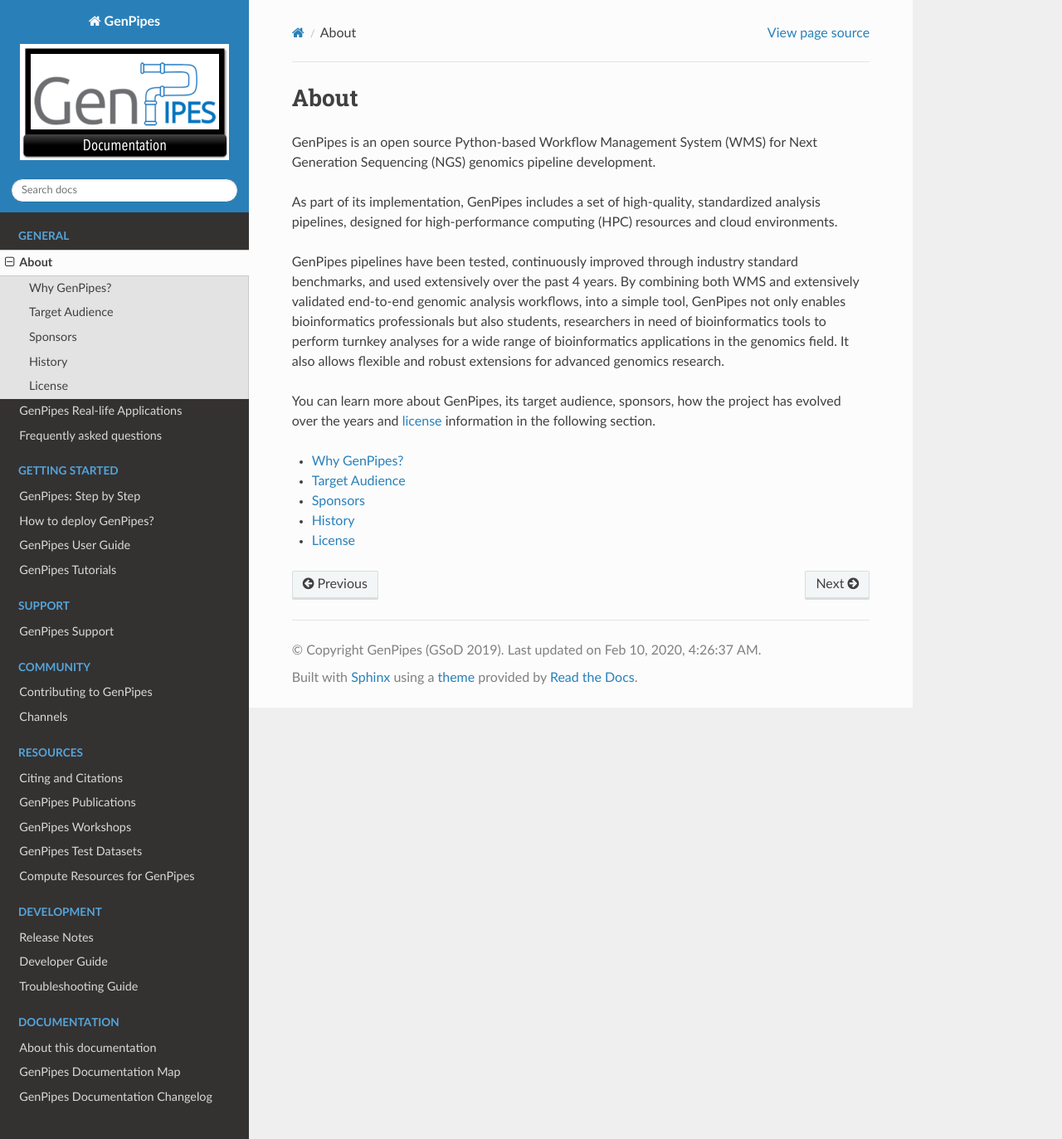
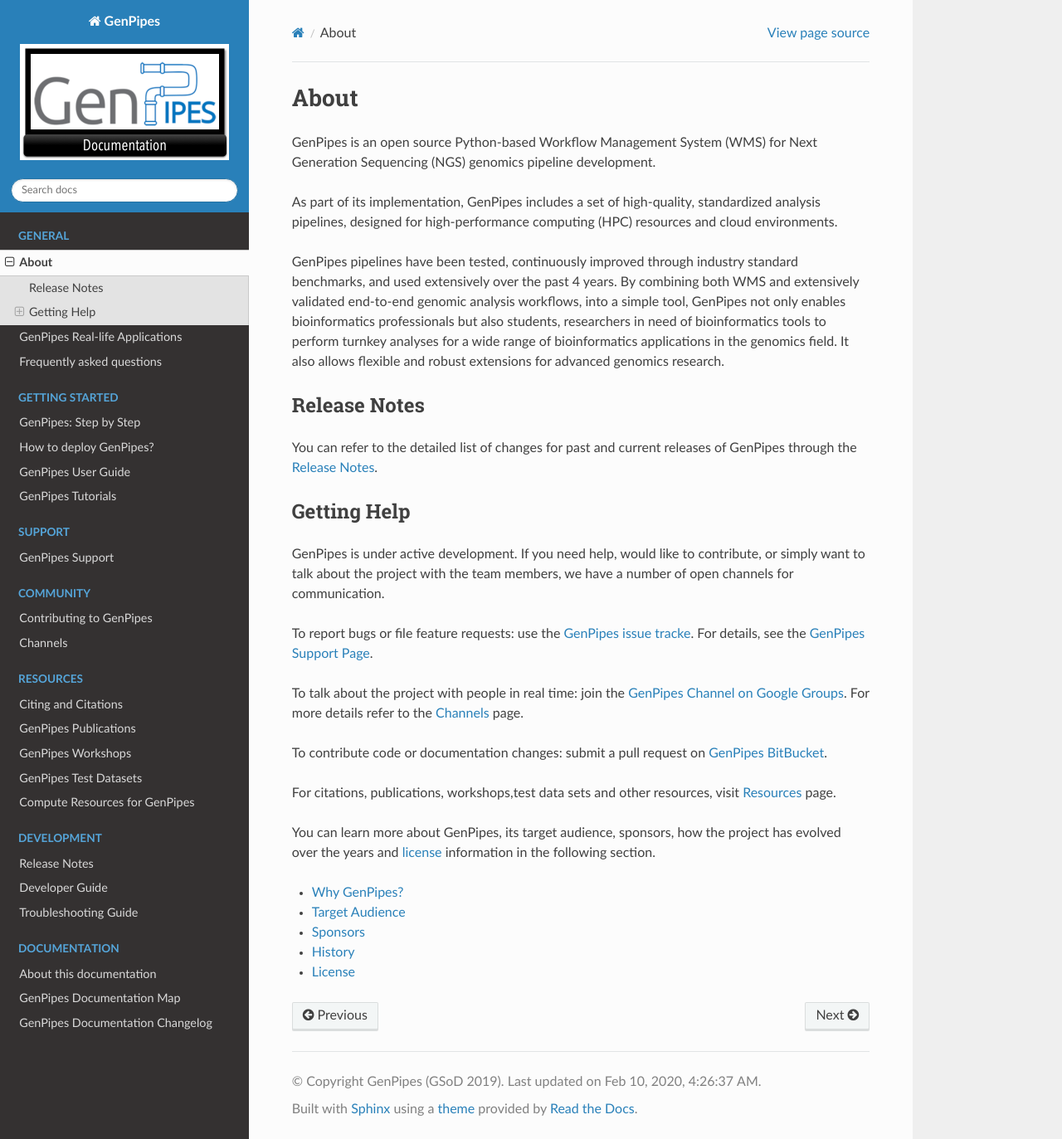
Before and after one commit to c3g/GenPipes_Docs, a Sphinx documentation site: the page built from docs/source/about/index.rst, in a window 1280 px wide and 1373 px high. Shown: the whole window at 83% size. Built offline with Sphinx 7.4.7 and the Read the Docs theme 2.0.0, drawn with Linux system fonts in a browser that asks for light colours; formulas are drawn with MathJax 3; the version number could not be read and is left out.

Commit message:
Ref #74 fixed with additional info in About page

```diff
--- a/docs/source/about/index.rst
+++ b/docs/source/about/index.rst
@@ -8,6 +8,26 @@
 As part of its implementation, GenPipes includes a set of high-quality, standardized analysis pipelines, designed for high-performance computing (HPC) resources and cloud environments.
 
 GenPipes pipelines have been tested, continuously improved through industry standard benchmarks, and used extensively over the past 4 years. By combining both WMS and extensively validated end-to-end genomic analysis workflows, into a simple tool, GenPipes not only enables bioinformatics professionals but also students, researchers in need of bioinformatics tools to perform turnkey analyses for a wide range of bioinformatics applications in the genomics field. It also allows flexible and robust extensions for advanced genomics research.
+
+-------------
+Release Notes
+-------------
+
+You can refer to the detailed list of changes for past and current releases of GenPipes through the :ref:`Release Notes<docs_release_notes>`.
+
+------------
+Getting Help
+------------
+
+GenPipes is under active development. If you need help, would like to contribute, or simply want to talk about the project with the team members, we have a number of open channels for communication.
+
+To report bugs or file feature requests: use the `GenPipes issue tracke <https://bitbucket.org/mugqic/genpipes/issues?status=new&status=open>`_. For details, see the :ref:`GenPipes Support Page<docs_how_to_get_support>`.
+
+To talk about the project with people in real time: join the `GenPipes Channel on Google Groups <https://groups.google.com/forum/#!forum/GenPipes>`_. For more details refer to the :ref:`docs_channels` page.
+
+To contribute code or documentation changes: submit a pull request on `GenPipes BitBucket <https://bitbucket.org/mugqic/genpipes/pull-requests/>`_.
+
+For citations, publications, workshops,test data sets and other resources, visit `Resources <https://genpipes.readthedocs.io/en/latest/index.html>`_ page.
 
 You can learn more about GenPipes, its target audience, sponsors, how the project has evolved over the years and `license <https://bitbucket.org/mugqic/genpipes/src/master/COPYING.LESSER>`_ information in the following section.
 
```
